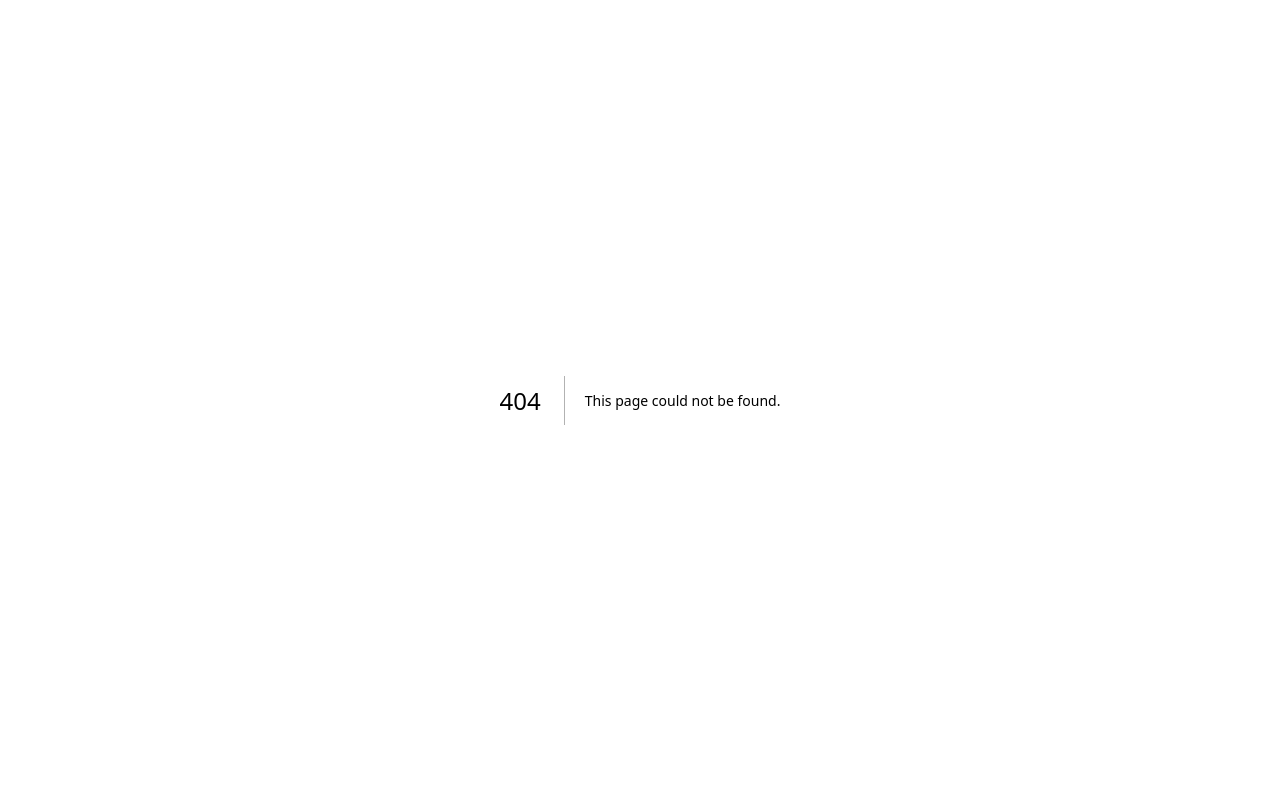
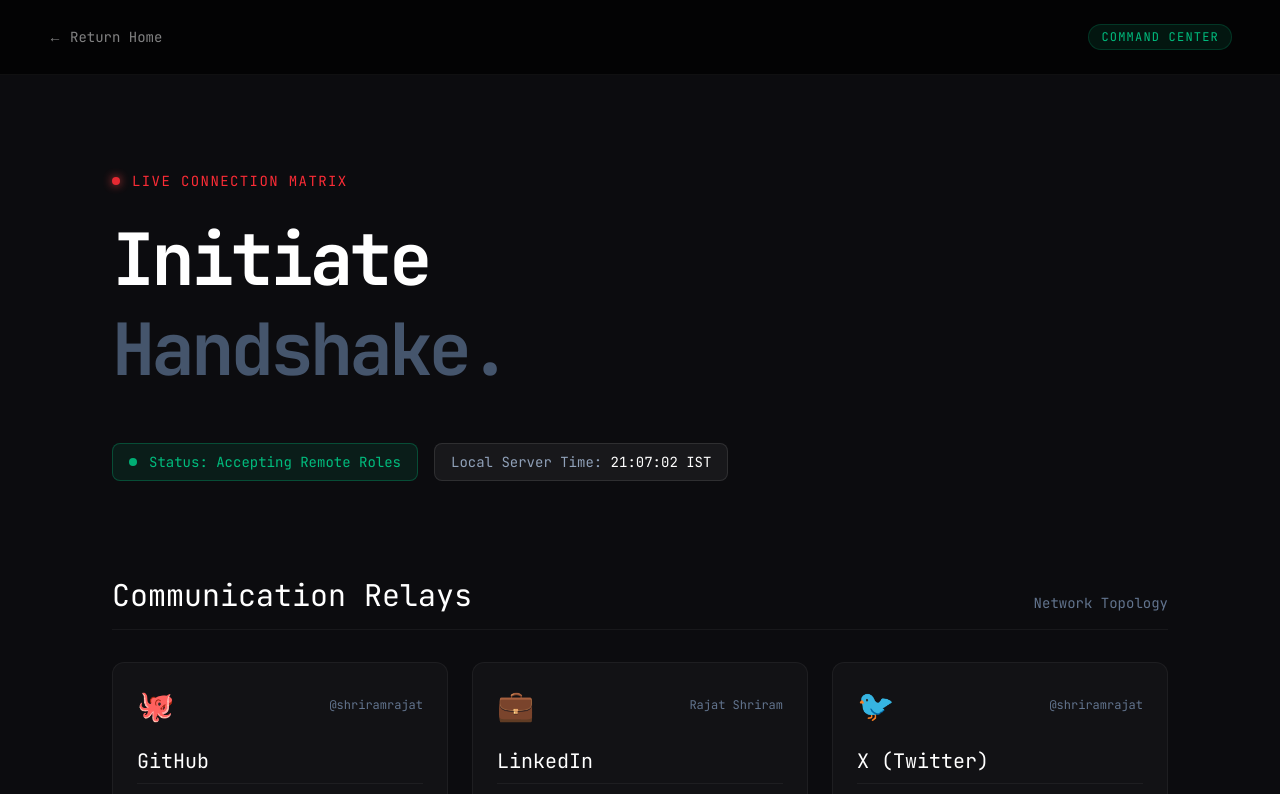
Before and after one commit to shriramrajat/SHRIRAMRAJAT.DEV, a Next.js app: page /connect in a window 1280 px wide. Before the commit this address had no page. Shown: the top 794 px of the page. Built offline with nearby package versions, Linux system fonts and the light colour scheme.

Commit message:
implement connect, repoready, and persona landing pages with a shared footer component

```diff
--- /dev/null
+++ b/src/app/connect/page.tsx
@@ -0,0 +1,140 @@
+"use client";
+import React, { useState, useEffect } from "react";
+import Link from "next/link";
+import { motion } from "framer-motion";
+
+const fadeUp = {
+  hidden: { opacity: 0, y: 30 },
+  visible: { opacity: 1, y: 0, transition: { duration: 0.8, ease: "easeOut" } }
+};
+
+const staggerContainer = {
+  hidden: { opacity: 0 },
+  visible: { opacity: 1, transition: { staggerChildren: 0.15 } }
+};
+
+export default function ConnectPage() {
+  const [time, setTime] = useState("");
+
+  useEffect(() => {
+    const updateTime = () => {
+      const now = new Date();
+      setTime(now.toLocaleTimeString('en-US', { timeZone: 'Asia/Kolkata', hour12: false }) + " IST");
+    };
+    updateTime();
+    const interval = setInterval(updateTime, 1000);
+    return () => clearInterval(interval);
+  }, []);
+
+  const socials = [
+    { name: "GitHub", handle: "@shriramrajat", url: "https://github.com/shriramrajat", role: "Open Source Codebases & API Architectures", color: "hover:border-white/40 shadow-white/5", icon: "🐙" },
+    { name: "LinkedIn", handle: "Rajat Shriram", url: "https://linkedin.com/in/shriramrajat", role: "Professional Network & Business Log", color: "hover:border-[#0077B5]/50 shadow-[#0077B5]/5", icon: "💼" },
+    { name: "X (Twitter)", handle: "@shriramrajat", url: "https://x.com/shriramrajat", role: "Short-form Systems Logging", color: "hover:border-white/30 shadow-white/5", icon: "🐦" },
+    { name: "Email", handle: "rajatshriram7@gmail.com", url: "mailto:rajatshriram7@gmail.com", role: "Direct Secure Channel", color: "hover:border-red-500/40 shadow-red-500/5", icon: "✉️" },
+    { name: "Instagram", handle: "@shriramrajat", url: "https://instagram.com/shriramrajat", role: "Visual Edge & Photography", color: "hover:border-pink-500/40 shadow-pink-500/5", icon: "📸" },
+  ];
+
+  return (
+    <main className="min-h-screen bg-[#0c0c0f] selection:bg-accent selection:text-black overflow-hidden font-sans pb-32">
+       {/* Background Noise/Grid */}
+       <div className="fixed inset-0 z-0 pointer-events-none opacity-[0.03]">
+        <div className="absolute inset-0 bg-[linear-gradient(rgba(255,255,255,0.05)_1px,transparent_1px),linear-gradient(90deg,rgba(255,255,255,0.05)_1px,transparent_1px)] bg-[size:32px_32px]"></div>
+      </div>
+
+      <motion.nav
+        initial={{ y: -20, opacity: 0 }}
+        animate={{ y: 0, opacity: 1 }}
+        transition={{ duration: 0.8, ease: "easeOut" }}
+        className="w-full flex justify-between items-center px-6 sm:px-12 py-6 border-b border-light/5 relative z-20 backdrop-blur-md bg-black/70 sticky top-0 border-white/5"
+      >
+        <Link href="/" className="font-mono text-white/50 hover:text-white transition-colors text-sm flex items-center gap-2 group">
+          <span className="group-hover:-translate-x-1 transition-transform duration-300">&larr;</span> Return Home
+        </Link>
+        <span className="text-emerald-500 font-mono text-[10px] sm:text-xs uppercase tracking-widest border border-emerald-500/20 bg-emerald-500/10 px-3 py-1 rounded-full hidden sm:block">
+          Command Center
+        </span>
+      </motion.nav>
+
+      <motion.div
+        initial="hidden"
+        animate="visible"
+        variants={staggerContainer}
+        className="max-w-6xl mx-auto px-6 sm:px-12 py-16 sm:py-24 relative z-10 flex flex-col gap-24"
+      >
+         {/* Live Telemetry Header */}
+         <motion.section variants={fadeUp} className="flex flex-col gap-6 max-w-4xl">
+           <div className="flex gap-3 items-center">
+            <div className="w-2 h-2 bg-red-500 rounded-full animate-pulse shadow-[0_0_10px_#ef4444]"></div>
+            <span className="font-mono text-red-500 text-sm tracking-widest uppercase">Live Connection Matrix</span>
+          </div>
+          <h1 className="text-5xl sm:text-7xl font-mono font-bold text-white tracking-tighter leading-tight">
+            Initiate <br className="hidden sm:block"/>
+            <span className="text-slate-600">Handshake.</span>
+          </h1>
+
+          <div className="flex flex-col sm:flex-row items-start sm:items-center gap-4 mt-6">
+            <div className="px-4 py-2 border border-emerald-500/30 bg-emerald-500/10 rounded-lg flex items-center gap-3">
+               <span className="w-2 h-2 rounded-full bg-emerald-500 animate-pulse"></span>
+               <span className="font-mono text-emerald-500 text-[10px] sm:text-sm">Status: Accepting Remote Roles</span>
+            </div>
+            <div className="px-4 py-2 border border-white/10 bg-white/5 rounded-lg flex items-center gap-3">
+               <span className="font-mono text-slate-400 text-[10px] sm:text-sm">Local Server Time: <span className="text-white">{time || "00:00:00 IST"}</span></span>
+            </div>
+          </div>
+         </motion.section>
+
+         {/* Communication Relays */}
+         <motion.section variants={fadeUp} className="flex flex-col gap-8 w-full">
+            <div className="flex justify-between items-end border-b border-light/5 pb-4 border-white/5">
+              <h2 className="text-2xl sm:text-3xl font-mono text-white">Communication Relays</h2>
+              <span className="font-mono text-slate-500 text-sm hidden sm:block">Network Topology</span>
+            </div>
+
+            <div className="grid grid-cols-1 sm:grid-cols-2 lg:grid-cols-3 gap-6">
+              {socials.map((social) => (
+                <Link key={social.name} href={social.url} target="_blank" rel="noopener noreferrer">
+                  <div className={`p-6 h-full border border-white/5 bg-[#121215] rounded-xl flex flex-col gap-4 group transition-all duration-300 ${social.color} hover:-translate-y-1 hover:shadow-2xl`}>
+                    <div className="flex justify-between items-center w-full">
+                      <span className="font-mono text-3xl group-hover:scale-110 transition-transform origin-left">{social.icon}</span>
+                      <span className="font-mono text-xs text-slate-500 group-hover:text-white transition-colors">{social.handle}</span>
+                    </div>
+                    <div className="mt-2">
+                      <h3 className="font-mono text-xl text-white border-b border-white/5 pb-2 mb-2 group-hover:border-white/20 transition-colors">{social.name}</h3>
+                      <p className="text-slate-400 font-sans text-sm">{social.role}</p>
+                    </div>
+                  </div>
+                </Link>
+              ))}
+            </div>
+         </motion.section>
+
+         {/* Secured Assets */}
+         <motion.section variants={fadeUp} className="flex flex-col gap-8 w-full border-t border-white/5 pt-12">
+            <div className="flex justify-between items-end border-b border-light/5 pb-4 border-white/5">
+              <h2 className="text-2xl sm:text-3xl font-mono text-white">Secured Assets</h2>
+              <span className="font-mono text-slate-500 text-sm hidden sm:block">Encrypted Downloads</span>
+            </div>
+
+            <div className="grid grid-cols-1 md:grid-cols-2 gap-6">
+               <div className="border border-white/10 bg-gradient-to-br from-[#1a1a20] to-[#0c0c0f] p-8 rounded-2xl flex flex-col sm:flex-row items-start sm:items-center justify-between gap-8 relative overflow-hidden group">
+                 <div className="absolute top-0 right-0 w-48 h-48 bg-accent/10 blur-[80px] group-hover:bg-accent/20 transition-all duration-700"></div>
+                 <div className="flex flex-col gap-3 relative z-10">
+                   <h3 className="font-mono text-2xl text-white">Curriculum Vitae</h3>
+                   <p className="text-slate-400 font-sans text-sm max-w-sm">
+                     Download the formalized JSON of my career, infrastructure stack, and architectural decisions.
+                   </p>
+                 </div>
+                 {/* Replace this href later with your actual resume public URL */}
+                 <a href="/resume.pdf" target="_blank" rel="noopener noreferrer" className="relative z-10 shrink-0 w-full sm:w-auto">
+                    <button className="w-full sm:w-auto px-8 py-3 bg-white text-black font-mono font-bold text-sm tracking-wider uppercase rounded hover:bg-accent hover:shadow-[0_0_20px_rgba(0,255,136,0.3)] transition-all duration-300">
+                      Pull PDF
+                    </button>
+                 </a>
+               </div>
+            </div>
+         </motion.section>
+
+      </motion.div>
+    </main>
+  );
+}
```
